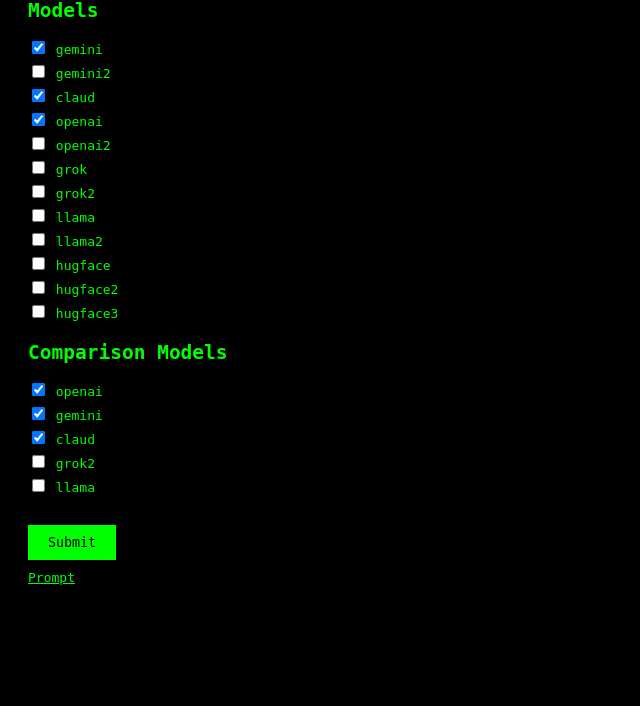
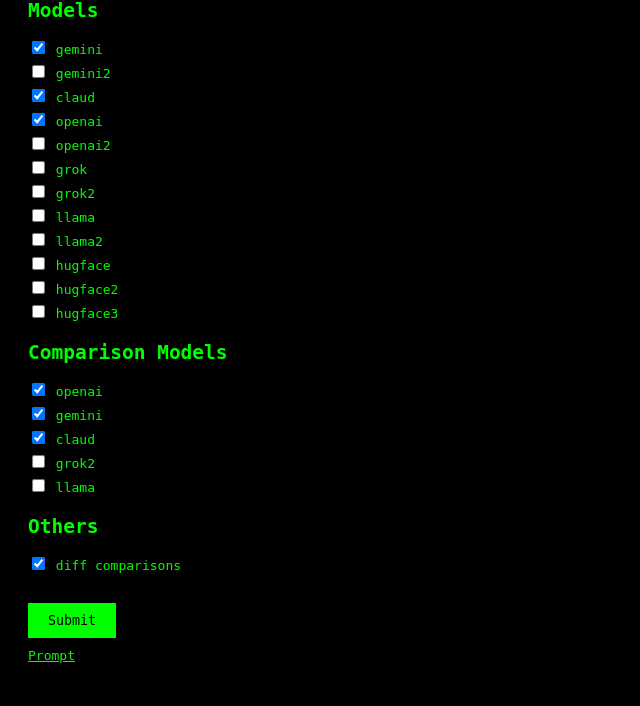
Before and after one commit to andrekramer/triskelion, a Flask app: page /config in a window 1280 px wide. Shown: the part 94-800 px from the top of the page, without its empty margins (0-640 px from the left). Run offline with Flask 3, Linux system fonts and the light colour scheme.

Commit message:
comparison config

```diff
--- a/app.py
+++ b/app.py
@@ -3,7 +3,7 @@
 
 from multillm import run_comparison
 from config import configure, web_comparisons, set_trail_only
-from config import models, comparison_models
+from config import models, comparison_models, get_diff_comparator, set_diff_comparator
 import config
 
 configure()
@@ -45,21 +45,40 @@
 
 @app.route('/config', methods=['GET', 'POST'])
 def configure():
+
+    feature_sets, selected_options = get_features()
+
+    if request.method == 'POST':
+      selected_options = request.form.getlist('selected_options')
+      # Process the selected checkboxes
+
+      print(f"Selected Options: {selected_options}")
+
+      config_models(selected_options)
+
+      set_diff_comparator("diff-comparisons" in selected_options)
+
+      return jsonify(selected_options)
+
+    return render_template('config.html', feature_sets=feature_sets, selected_options=selected_options)
+
+def get_features():
     feature_sets = {
         "set_models": {
             "name": "Models",
-            "options": [
-            ]
+            "options": []
         },
         "set_comparison_models": {
             "name": "Comparison Models",
-            "options": [
-            ]
+            "options": []
         },
+        "others": {
+           "name": "Others",
+           "options": []
+        }
     }
 
     selected_options = [""]
-
     options = []
     for model in models:
        if not model.name in config.schedule:
@@ -84,37 +103,40 @@
        })
     feature_sets["set_comparison_models"]["options"] = options
 
-    if request.method == 'POST':
-      selected_options = request.form.getlist('selected_options')
-      # Process the selected checkboxes
+    options = []
+    if get_diff_comparator():
+       selected_options.append("diff-comparisons")
 
-      schedule2 = {}
-      for m in config.schedule:
-         schedule2[m] = False
-      comparison_schedule2 = {}
-      for cm in config.comparison_schedule:
-         comparison_schedule2[cm] = False
+    options.append({
+       "name": "diff comparisons",
+        "id": "diff-comparisons"
+    })
+    feature_sets["others"]["options"] = options
 
-      for option in selected_options:
-         if option.startswith("model-"):
-            m = option[6:]
-            print("selected model " + m)
-            schedule2[m] = True
-         elif option.startswith("comparison-model-"):
-            cm = option[17:]
-            print("selected comparison model " + cm)
-            comparison_schedule2[cm] = True
+    return (feature_sets, selected_options)
 
-      for m in schedule2:
-         config.schedule[m] = schedule2[m]
-      for cm in comparison_schedule2:
-         config.comparison_schedule[cm] = comparison_schedule2[cm]
+def config_models(selected_options):
+    schedule2 = {}
+    for m in config.schedule:
+      schedule2[m] = False
+    comparison_schedule2 = {}
+    for cm in config.comparison_schedule:
+      comparison_schedule2[cm] = False
 
-      print(f"Selected Options: {selected_options}")
-      return jsonify(selected_options)
+    for option in selected_options:
+      if option.startswith("model-"):
+        m = option[6:]
+        print("selected model " + m)
+        schedule2[m] = True
+      elif option.startswith("comparison-model-"):
+        cm = option[17:]
+        print("selected comparison model " + cm)
+        comparison_schedule2[cm] = True
 
-    return render_template('config.html', feature_sets=feature_sets, selected_options=selected_options)
-
+    for m in schedule2:
+      config.schedule[m] = schedule2[m]
+    for cm in comparison_schedule2:
+      config.comparison_schedule[cm] = comparison_schedule2[cm]
 
 async def process_prompt(prompt, selected_comp):
   try:
--- a/config.py
+++ b/config.py
@@ -17,6 +17,13 @@
 # use another model for comparison than those used for queries if true
 # use models from the comparion list in order if false.
 diff_comparator = True
+
+def get_diff_comparator():
+  return diff_comparator
+
+def set_diff_comparator(value):
+  global diff_comparator
+  diff_comparator = value
 
 max_no_models = 5
 
--- a/templates/config.html
+++ b/templates/config.html
@@ -69,7 +69,7 @@
       })
       .then(response => response.json())
       .then(data => {
-        // document.querySelector('.response').innerHTML = "<p> Response: <br>" + data + "</p>";
+        document.querySelector('.response').innerHTML = "<p> Configured </p>";
       })
     })
   </script>
--- a/templates/index.html
+++ b/templates/index.html
@@ -92,7 +92,7 @@
         </div>
         <button type="submit" id="promptButton">Prompt</button>
     </form>
-    <div style="margin-top: 10px;"></div><a href="/config">Config</a></div>
+    <div style="margin-top: 10px;"></div><a href="/config">Configure</a></div>
 
     {% if response %}
         <h2 id="responseHeader">Response:</h2>
```
Also changed, not shown: multillm.py (+11 -11 lines).
